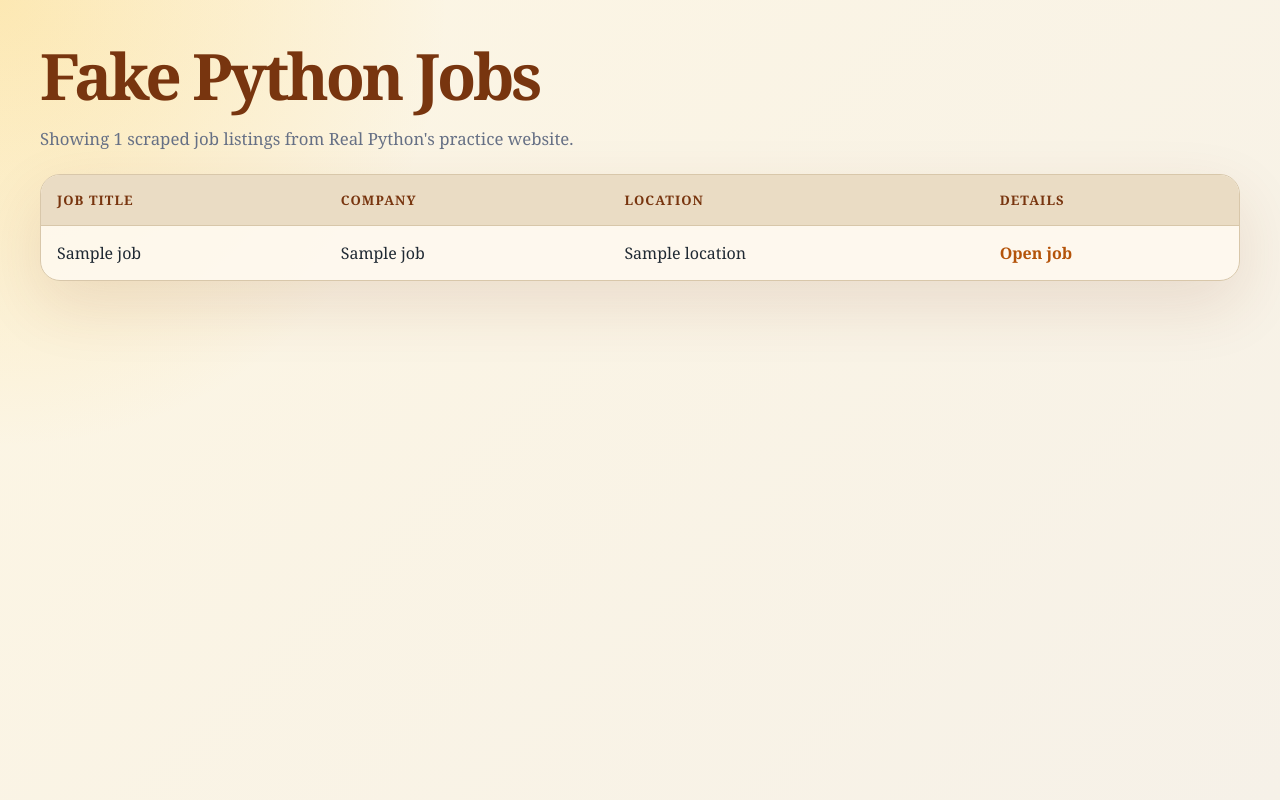
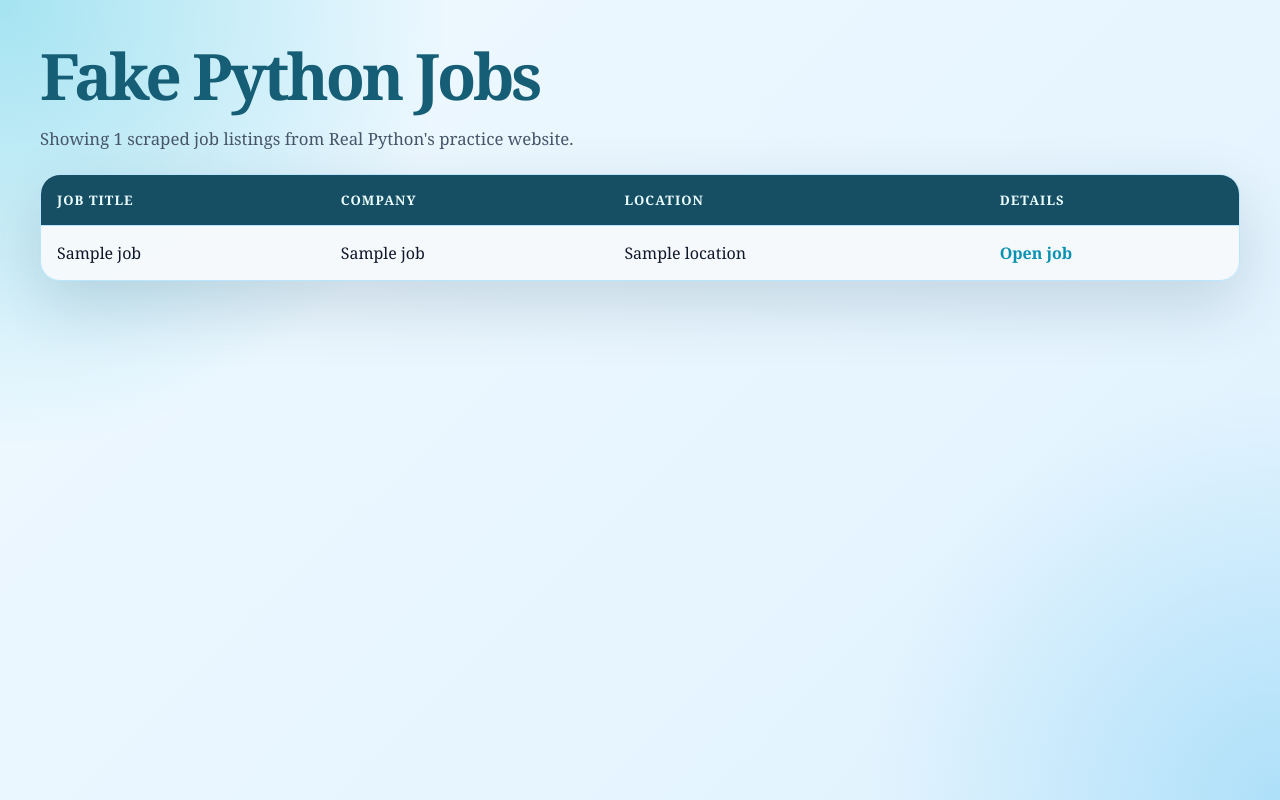
Before and after one commit to Shaikhuwaiz/Python-Job-Listings-Scraper, a Flask app: template templates/jobs.html in a window 1280 px wide. Run offline with Flask 3, Linux system fonts and the light colour scheme; the template is opened without the code that fills it: most values are stand-ins (such as "Sample title", 1, 10 or a date in 2020).

Commit message:
style: update jobs table color theme

```diff
--- a/templates/jobs.html
+++ b/templates/jobs.html
@@ -6,13 +6,16 @@
     <title>Fake Python Jobs</title>
     <style>
         :root {
-            --background: #f6f1e8;
-            --text: #1f2933;
-            --muted: #667085;
-            --surface: #fffaf0;
-            --border: #d8c7aa;
-            --accent: #b45309;
-            --accent-dark: #78350f;
+            --background: #e0f2fe;
+            --text: #0f172a;
+            --muted: #475569;
+            --surface: #f8fafc;
+            --border: #bae6fd;
+            --accent: #0891b2;
+            --accent-dark: #155e75;
+            --header: #164e63;
+            --header-text: #ecfeff;
+            --row-hover: #cffafe;
         }
 
         * {
@@ -22,8 +25,9 @@
         body {
             margin: 0;
             background:
-                radial-gradient(circle at top left, rgba(251, 191, 36, 0.25), transparent 28rem),
-                linear-gradient(135deg, #fdf6e3 0%, var(--background) 100%);
+                radial-gradient(circle at top left, rgba(6, 182, 212, 0.32), transparent 28rem),
+                radial-gradient(circle at bottom right, rgba(14, 165, 233, 0.24), transparent 26rem),
+                linear-gradient(135deg, #f0f9ff 0%, var(--background) 100%);
             color: var(--text);
             font-family: Georgia, "Times New Roman", serif;
             min-height: 100vh;
@@ -54,10 +58,10 @@
 
         .table-wrap {
             overflow-x: auto;
-            background: rgba(255, 250, 240, 0.86);
+            background: rgba(248, 250, 252, 0.92);
             border: 1px solid var(--border);
             border-radius: 1.25rem;
-            box-shadow: 0 1.5rem 4rem rgba(120, 53, 15, 0.12);
+            box-shadow: 0 1.5rem 4rem rgba(8, 47, 73, 0.16);
         }
 
         table {
@@ -75,8 +79,8 @@
         }
 
         th {
-            background: #eadcc4;
-            color: var(--accent-dark);
+            background: var(--header);
+            color: var(--header-text);
             font-size: 0.82rem;
             letter-spacing: 0.08em;
             text-transform: uppercase;
@@ -87,7 +91,7 @@
         }
 
         tr:hover td {
-            background: #fff4dc;
+            background: var(--row-hover);
         }
 
         a {
```
